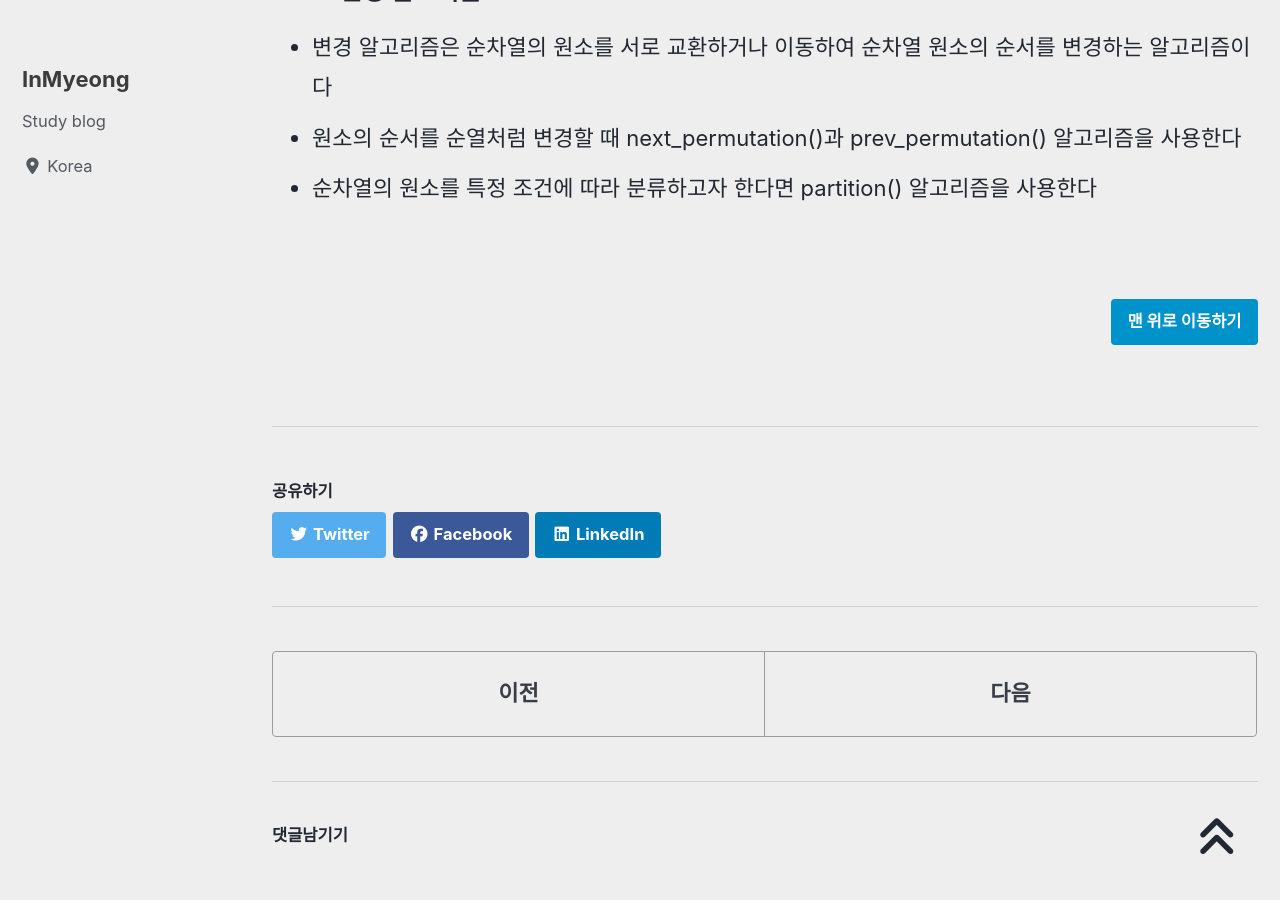
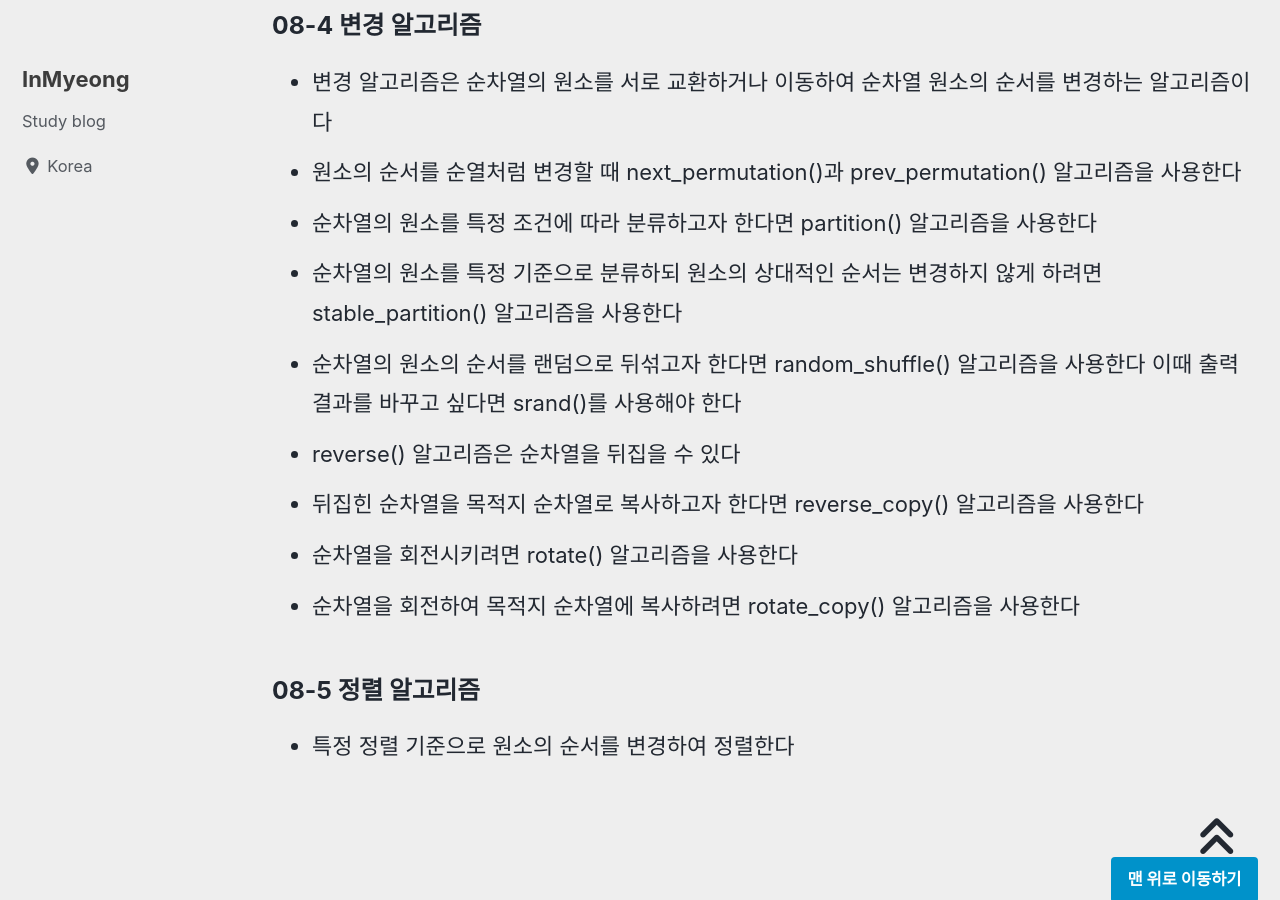
Before and after one commit to devMyeong/devMyeong.github.io, a Jekyll site: the page built from _posts/stl/2021-08-12-cpp-stl.md, in a window 1280 px wide and 900 px high, scrolled down 19419 px. Built offline with Jekyll 4.4.1, drawn with Linux system fonts in a browser that asks for light colours; cached includes are drawn as plain includes; nearby versions of some CDN libraries; some web fonts are replaced; comment, search, counter and statistics services are not loaded.

Commit message:
update chapter 08-5

```diff
--- a/_posts/stl/2021-08-12-cpp-stl.md
+++ b/_posts/stl/2021-08-12-cpp-stl.md
@@ -325,6 +325,15 @@ lt.remove_if(Predicate); // 이와 같이 조건자가 참인 모든 원소를
 - 변경 알고리즘은 순차열의 원소를 서로 교환하거나 이동하여 순차열 원소의 순서를 변경하는 알고리즘이다
 - 원소의 순서를 순열처럼 변경할 때 next_permutation()과 prev_permutation() 알고리즘을 사용한다
 - 순차열의 원소를 특정 조건에 따라 분류하고자 한다면 partition() 알고리즘을 사용한다
+- 순차열의 원소를 특정 기준으로 분류하되 원소의 상대적인 순서는 변경하지 않게 하려면 stable_partition() 알고리즘을 사용한다
+- 순차열의 원소의 순서를 랜덤으로 뒤섞고자 한다면 random_shuffle() 알고리즘을 사용한다 이때 출력 결과를 바꾸고 싶다면 srand()를 사용해야 한다
+- reverse() 알고리즘은 순차열을 뒤집을 수 있다
+- 뒤집힌 순차열을 목적지 순차열로 복사하고자 한다면 reverse_copy() 알고리즘을 사용한다
+- 순차열을 회전시키려면 rotate() 알고리즘을 사용한다
+- 순차열을 회전하여 목적지 순차열에 복사하려면 rotate_copy() 알고리즘을 사용한다
+
+### 08-5 정렬 알고리즘
+- 특정 정렬 기준으로 원소의 순서를 변경하여 정렬한다
 
 <br>
 
```
